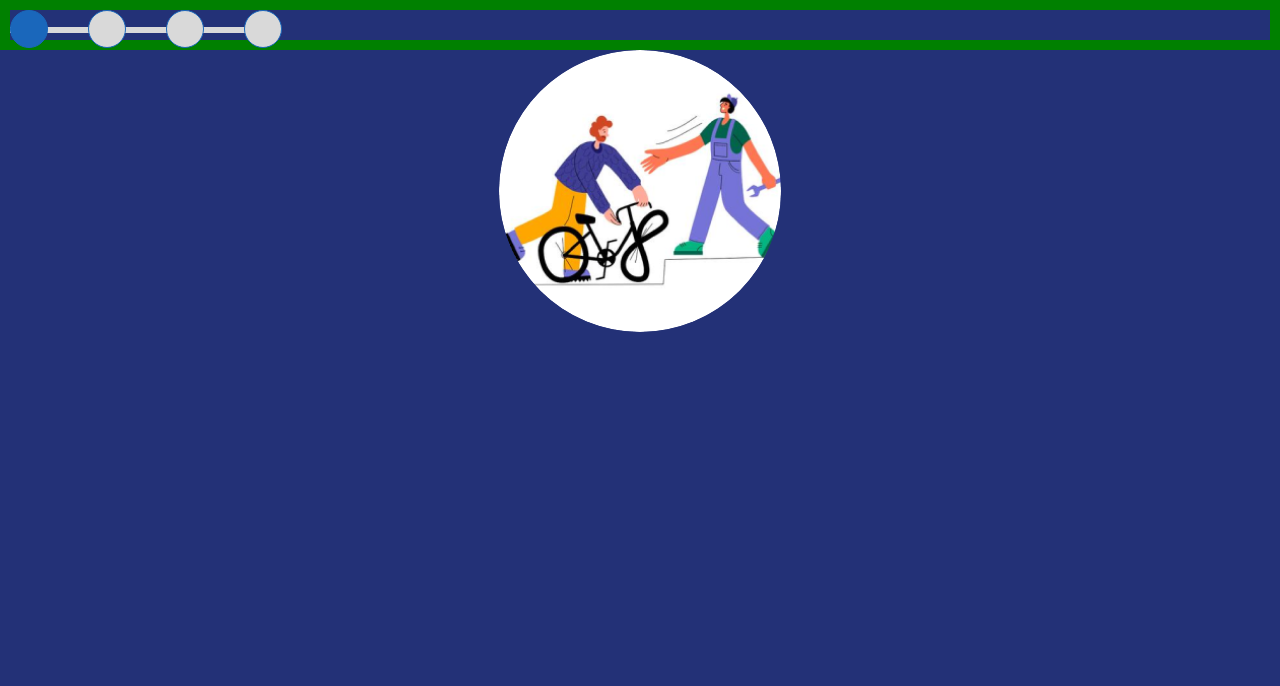
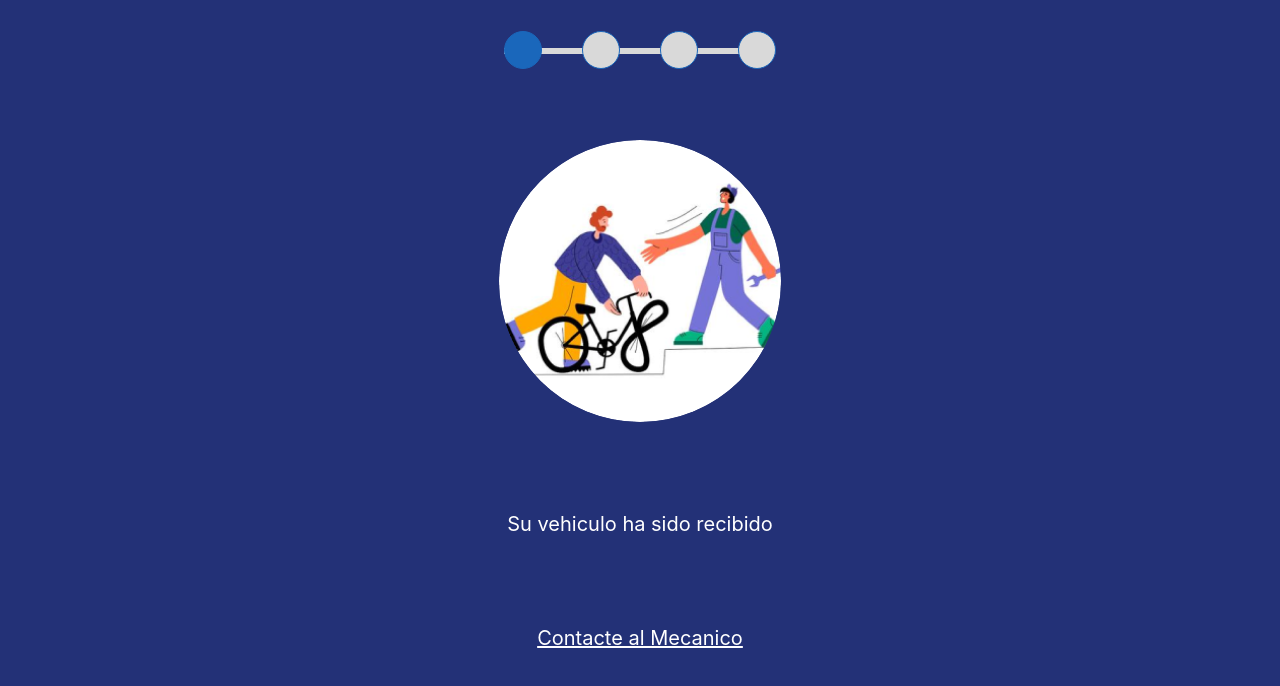
Before and after one commit to JoseCaicedoDev/bike-react, a React (Create React App) app: page / in a window 1280 px wide. Shown: the top 686 px of the page. Built offline with nearby package versions, Linux system fonts and the light colour scheme.

Commit message:
[update] vista de state

```diff
--- a/src/App.js
+++ b/src/App.js
@@ -4,6 +4,7 @@ import Container from './elements/Container'
 // import { Title } from './elements/title'
 import { ContainerNavProcess, Nav, Li, BarLine } from './elements/process/ContainerNavProcess'
 import { ImgContainer } from './elements/StatusIMG'
+import { TitleState } from './elements/TitleState'
 
 function App () {
   return (
@@ -18,6 +19,8 @@ function App () {
         </Nav>
       </ContainerNavProcess>
       <ImgContainer />
+      <TitleState>Su vehiculo ha sido recibido</TitleState>
+      <TitleState><a href='/' target='_blank' rel='noopener noreferrer nofollow'>Contacte al Mecanico</a></TitleState>
     </Container>
   )
 }
--- a/src/elements/StatusIMG.js
+++ b/src/elements/StatusIMG.js
@@ -1,6 +1,5 @@
 import styled from 'styled-components'
 import image from '../resources/images/Ellipse6.png'
-import theme from '../themas'
 
 const ImgContainer = styled.div`
   width: 28.2rem;
@@ -11,13 +10,4 @@ const ImgContainer = styled.div`
   background-image: url(${image});
 `
 
-const StatusCar = styled.div`
-  width: 100vw;
-
-  p {
-    font-family: 'Roboto';
-    color: ${theme.fontPrimary}
-  }
-`
-
-export { ImgContainer, StatusCar }
+export { ImgContainer }
--- /dev/null
+++ b/src/elements/TitleState.jsx
@@ -0,0 +1,19 @@
+import styled from 'styled-components'
+import theme from '../themas'
+
+const TitleState = styled.h3`
+  font-size: 2rem;
+  font-weight: 400;
+  line-height: 2.4rem;
+  text-align: center;
+  margin: 9rem 0;
+  color: ${theme.fontPrimary};
+
+  a {
+    font-size: 2rem;
+    color: ${theme.fontPrimary};
+  }
+`
+/* const linkState = styled.a`
+` */
+export { TitleState }
--- a/src/elements/process/ContainerNavProcess.js
+++ b/src/elements/process/ContainerNavProcess.js
@@ -3,7 +3,11 @@ import theme from '../../themas'
 
 const ContainerNavProcess = styled.div`
   height: 5rem;
-  border: 10px solid green;
+  display:flex;
+  justify-content:center;
+  align-items: center;
+  margin-bottom: 9rem;
+  padding-top: 5rem;
 `
 
 const Nav = styled.div`
--- a/src/elements/title.js
+++ b/src/elements/title.js
@@ -6,5 +6,4 @@ const Title = styled.h1`
     font-size: 8rem;
     color:  ${theme.fontPrimary};
 `
-
 export { Title }
```
